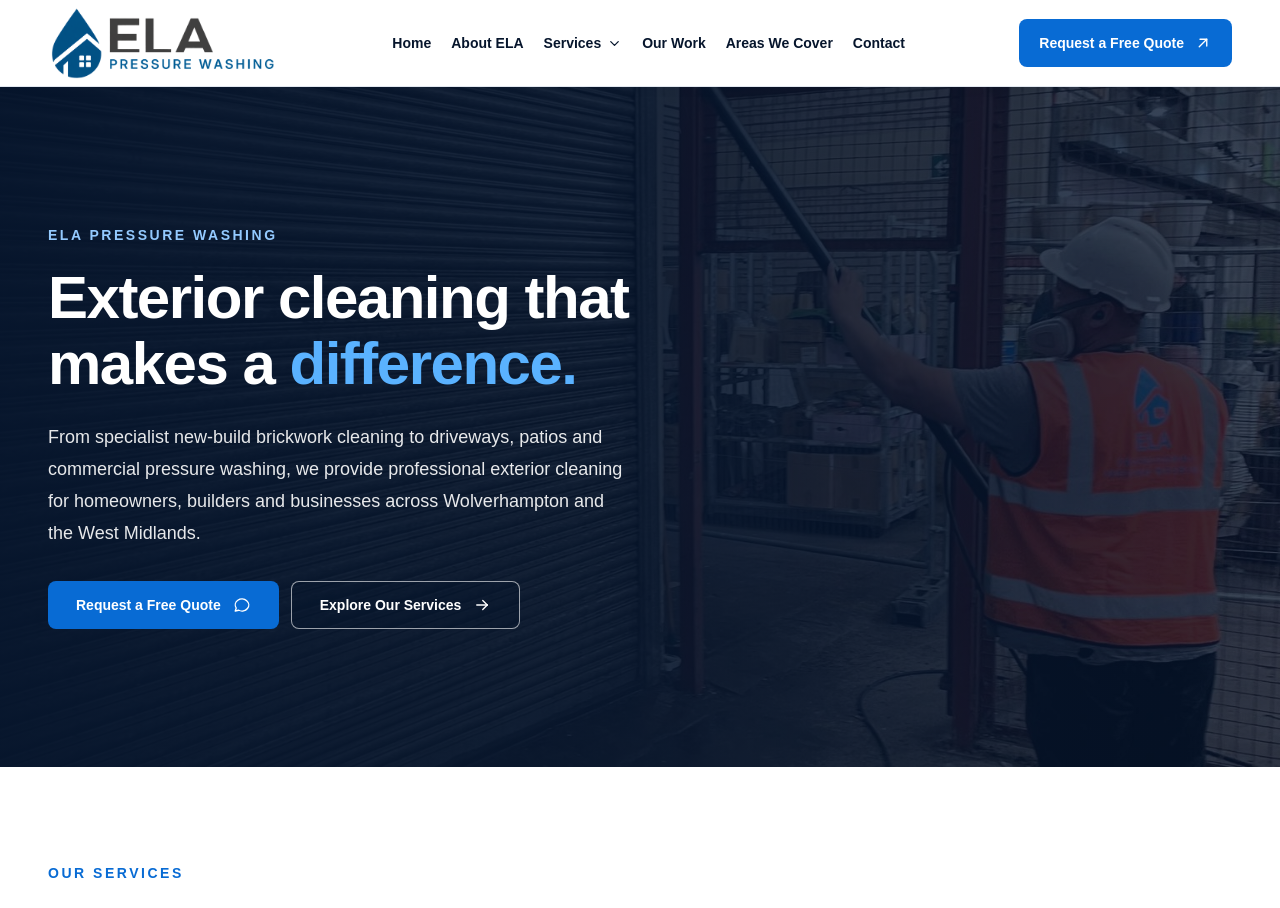
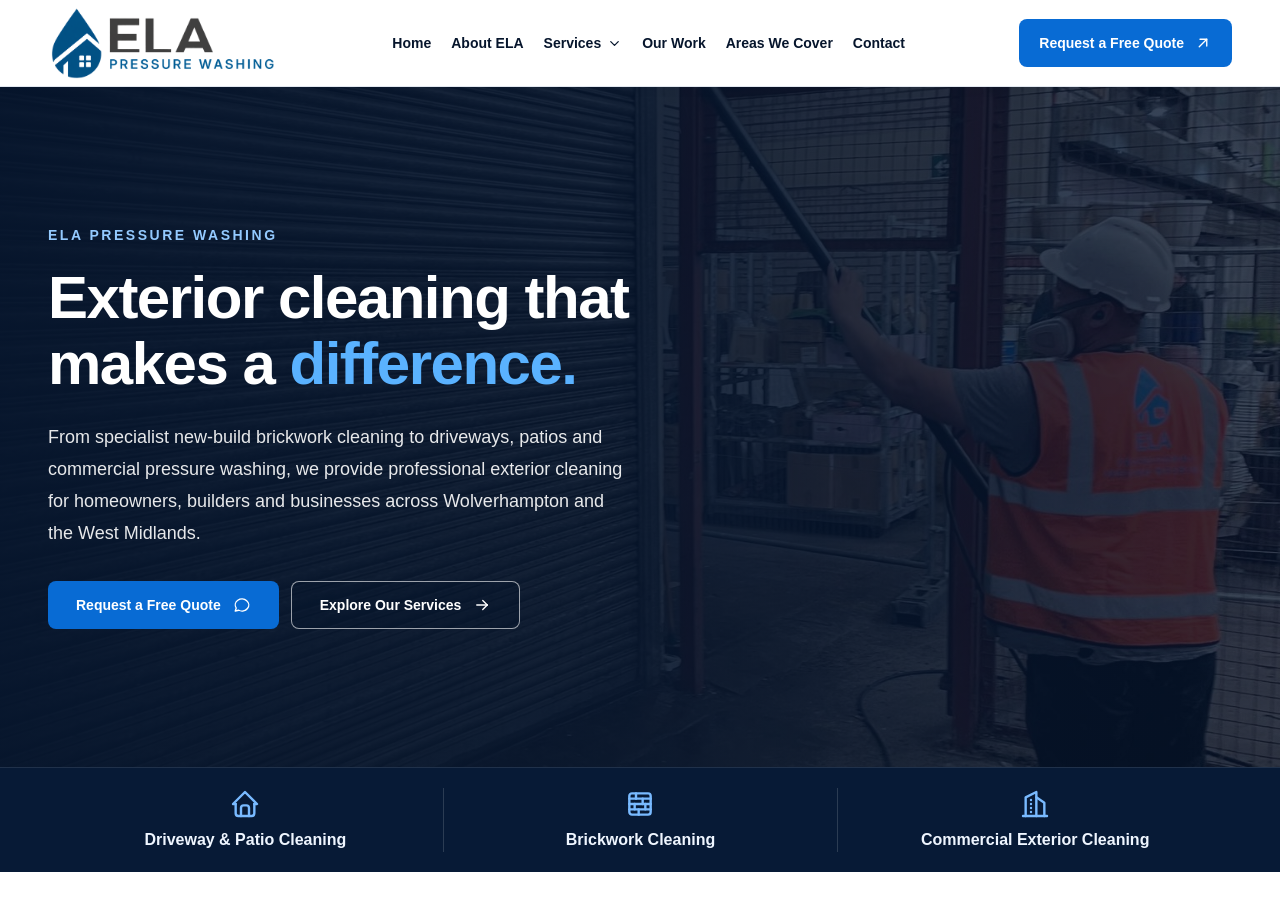
Before and after one commit to jake4369/ela-draft, a Next.js app: page / in a window 1280 px wide. Shown: the top 908 px of the page. Built offline with nearby package versions, Linux system fonts and the light colour scheme.

Commit message:
Import ServiceStrip

```diff
--- a/app/page.js
+++ b/app/page.js
@@ -1,4 +1,5 @@
 import Hero from "./components/home/Hero";
+import ServiceStrip from "./components/home/ServiceStrip";
 import ServicesOverview from "./components/home/ServiceOverview";
 import BeforeAfterShowcase from "./components/home/BeforeAfterShowcase";
 import WhyChooseELA from "./components/home/WhyChooseELA";
@@ -12,6 +13,8 @@ export default function Home() {
   return (
     <main>
       <Hero />
+
+      <ServiceStrip />
 
       <ServicesOverview />
 
```
